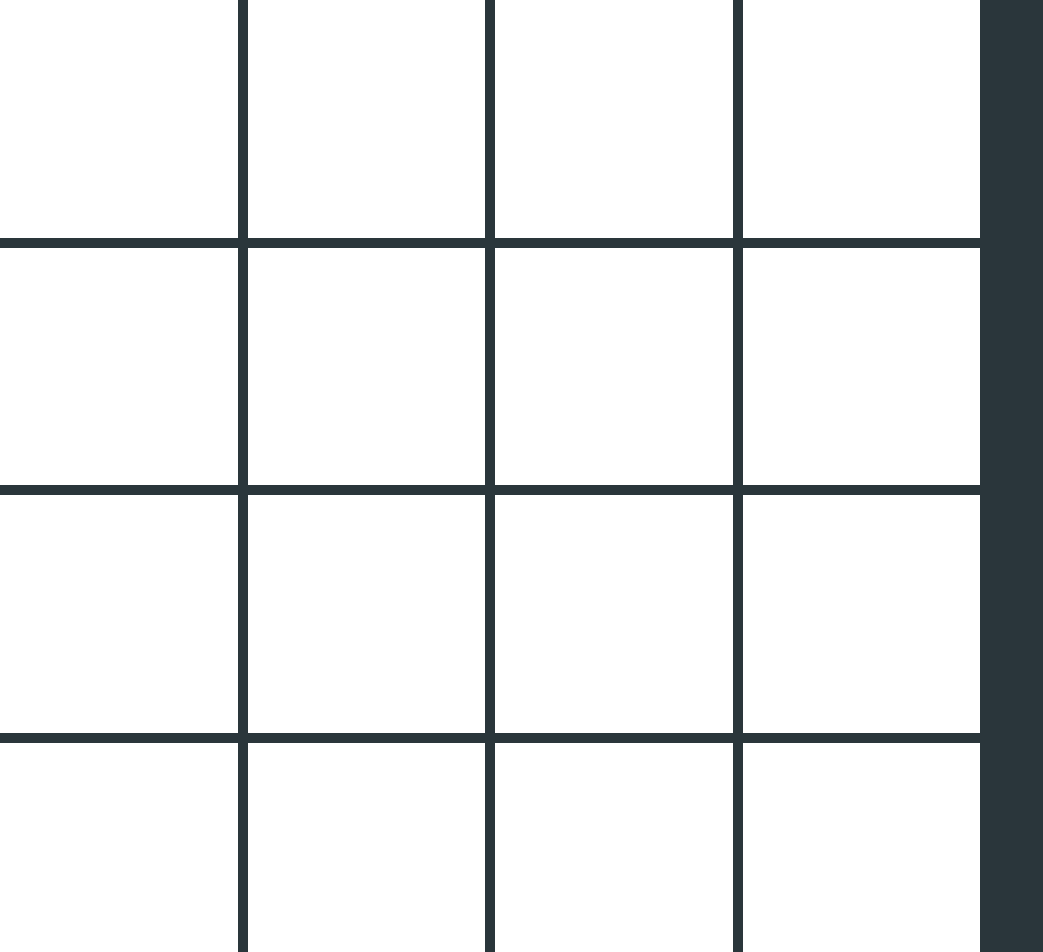
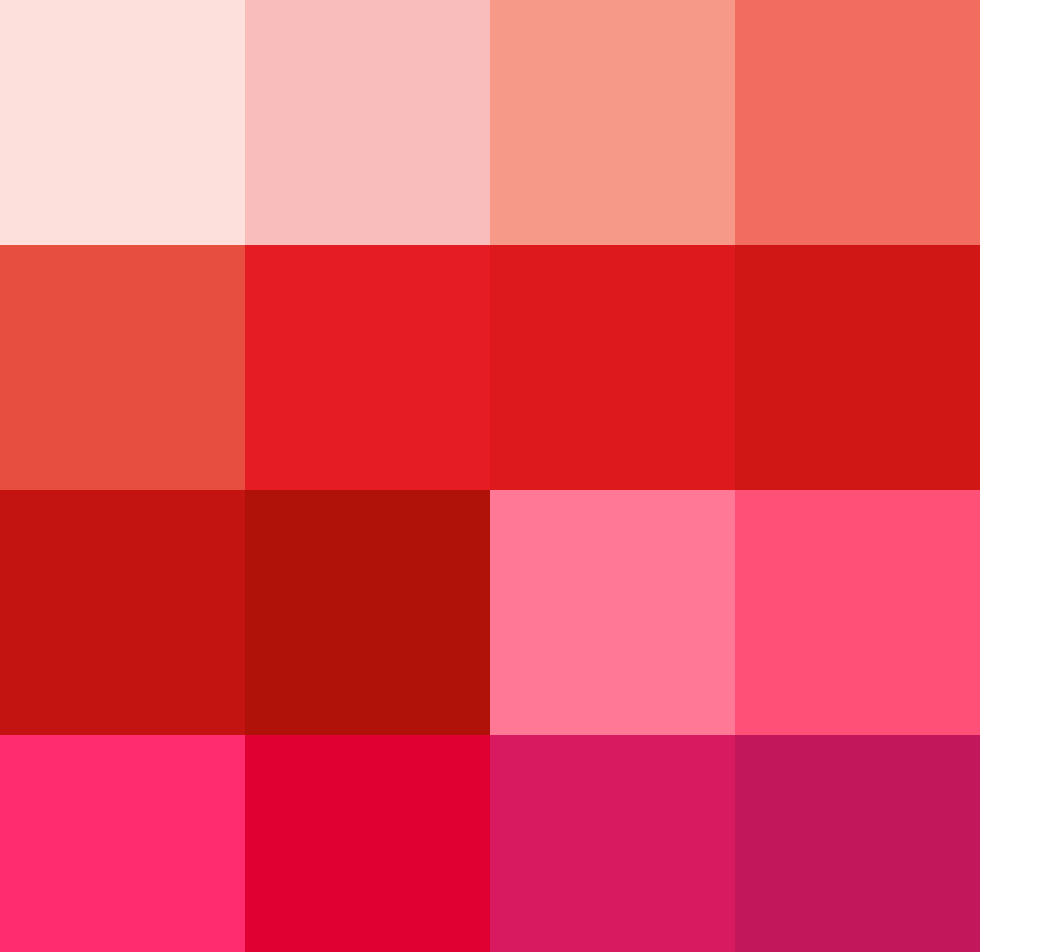
Before and after one commit to SimonDEvans/kolor, a React (Create React App) app: page / in a window 1280 px wide. Shown: the top 952 px of the page, without its empty margins (0-1043 px from the left). Built offline with nearby package versions, Linux system fonts and the light colour scheme.

Commit message:
Add some colour

```diff
--- a/src/components/ColourGrid/ColourGrid.js
+++ b/src/components/ColourGrid/ColourGrid.js
@@ -2,34 +2,18 @@ import React, { Component } from 'react'
 import './ColourGrid.css'
 
 class ColourGrid extends Component {
+  componentDidMount() {
+    let colours = ['#fde0dc', '#f9bdbb', '#f69988', '#f36c60', '#e84e40', '#e51c23', '#dd191d', '#d01716', '#c41411', '#b0120a', '#ff7997', '#ff5177', '#ff2d6f', '#e00032', '#d81b60', '#c2185b', '#ad1457', '#880e4f', '#ff4081', '#f50057', '#c51162'];
+
+    colours.map(function(colour) {
+      const trackHTML = document.querySelector('.colour-grid')
+      return trackHTML.innerHTML += '<li style="background-color: ' + colour + '"><span>' + colour + '</span></li>'
+    });
+  }
+
   render() {
     return (
-      <ul className="colour-grid">
-        <li></li>
-        <li></li>
-        <li></li>
-        <li></li>
-        <li></li>
-        <li></li>
-        <li></li>
-        <li></li>
-        <li></li>
-        <li></li>
-        <li></li>
-        <li></li>
-        <li></li>
-        <li></li>
-        <li></li>
-        <li></li>
-        <li></li>
-        <li></li>
-        <li></li>
-        <li></li>
-        <li></li>
-        <li></li>
-        <li></li>
-        <li></li>
-      </ul>
+      <ul className="colour-grid"></ul>
     )
   }
 }
--- a/src/components/ColourGrid/ColourGrid.scss
+++ b/src/components/ColourGrid/ColourGrid.scss
@@ -2,13 +2,54 @@
 
 .colour-grid {
     display: grid;
-    grid-gap: 10px;
     grid-template-columns: repeat(auto-fit, minmax(200px, 1fr));
     list-style: none;
 
     li {
+        position: relative;
         height: 0;
         padding-bottom: 100%;
+        text-transform: uppercase;
+        cursor: pointer;
         background-color: #fff;
+
+        &:before {
+            content: '';
+            position: absolute;
+            top: 0;
+            left: 0;
+            width: 100%;
+            height: 100%;
+            background-color: #000;
+            opacity: 0;
+            transition:
+                opacity $default-transition-speed ease;
+        }
+
+        span {
+            position: absolute;
+            bottom: 10px;
+            left: 10px;
+            padding: 6px;
+            font-size: 10px;
+            letter-spacing: 1px;
+            background-color: #000;
+            transform: translate3d(0,30px,0);
+            opacity: 0;
+            transition:
+                transform $default-transition-speed ease,
+                opacity ($default-transition-speed * 2) ease;
+        }
+
+        &:hover {
+            &:before {
+                opacity: 0.2;
+            }
+
+            span {
+                transform: translate3d(0,0,0);
+                opacity: 1;
+            }
+        }
     }
 }
--- a/src/components/Sidebar/Sidebar.scss
+++ b/src/components/Sidebar/Sidebar.scss
@@ -1,14 +1 @@
 @import '../../css/Config.scss';
-
-.colour-grid {
-    display: grid;
-    grid-gap: 10px;
-    grid-template-columns: repeat(auto-fit, minmax(200px, 1fr));
-    list-style: none;
-
-    li {
-        height: 0;
-        padding-bottom: 100%;
-        background-color: #fff;
-    }
-}
--- a/src/css/App.scss
+++ b/src/css/App.scss
@@ -7,7 +7,7 @@
 html,
 body {
   margin: 0;
-  font-family: "HelveticaNeue-Light", "Helvetica Neue Light", "Helvetica Neue", Helvetica, Arial, "Lucida Grande", sans-serif;
+  font-family: $font--primary;
   font-weight: 300;
   background-color: $color--dark;
 }
--- a/src/css/_Config.scss
+++ b/src/css/_Config.scss
@@ -1,4 +1,11 @@
 // Global config variables
 
-$color--dark: #2A363B;
+// Colours
+$color--dark: #fff;
 $color--pink: #E84A5F;
+
+// Fonts
+$font--primary: sans-serif;
+
+// Animation
+$default-transition-speed: 300ms;
```
